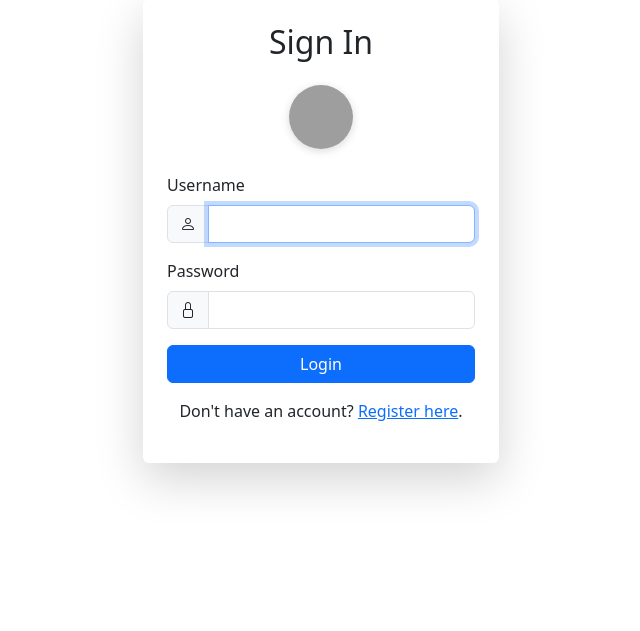
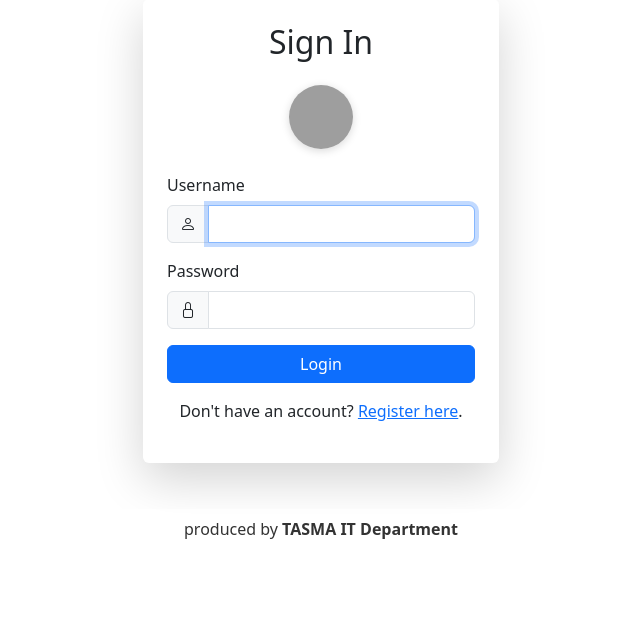
Before and after one commit to SethmaduSandeepa/TASMA-IT-ticket-raise, a Flask app: page /login in a window 1280 px wide. Shown: the part 251-882 px from the top of the page, without its empty margins (319-959 px from the left). Run offline with Flask 3, Linux system fonts and the light colour scheme; some libraries are stand-ins or nearby versions; grey boxes are pictures that could not be loaded.

Commit message:
Add watermark footer to all pages

```diff
--- a/templates/base.html
+++ b/templates/base.html
@@ -32,6 +32,9 @@
     {% block content %}{% endblock %}
   </div>
 </div>
+<div style="position:fixed;left:0;right:0;bottom:0;z-index:9999;text-align:center;padding:8px 0;background:rgba(255,255,255,0.7);font-size:1rem;color:#333;pointer-events:none;user-select:none;">
+  produced by <b>TASMA IT Department</b>
+</div>
 <script src="https://cdn.jsdelivr.net/npm/bootstrap@5.3.0/dist/js/bootstrap.bundle.min.js"></script>
 <script src="https://cdn.jsdelivr.net/npm/luxon@3.4.4/build/global/luxon.min.js"></script>
 </body>
```
